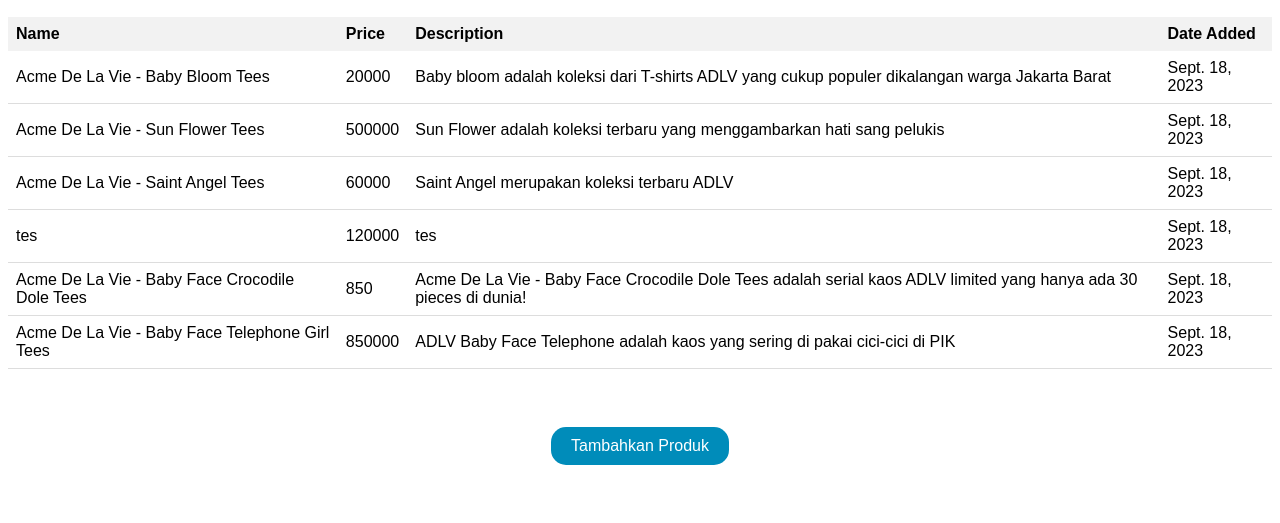
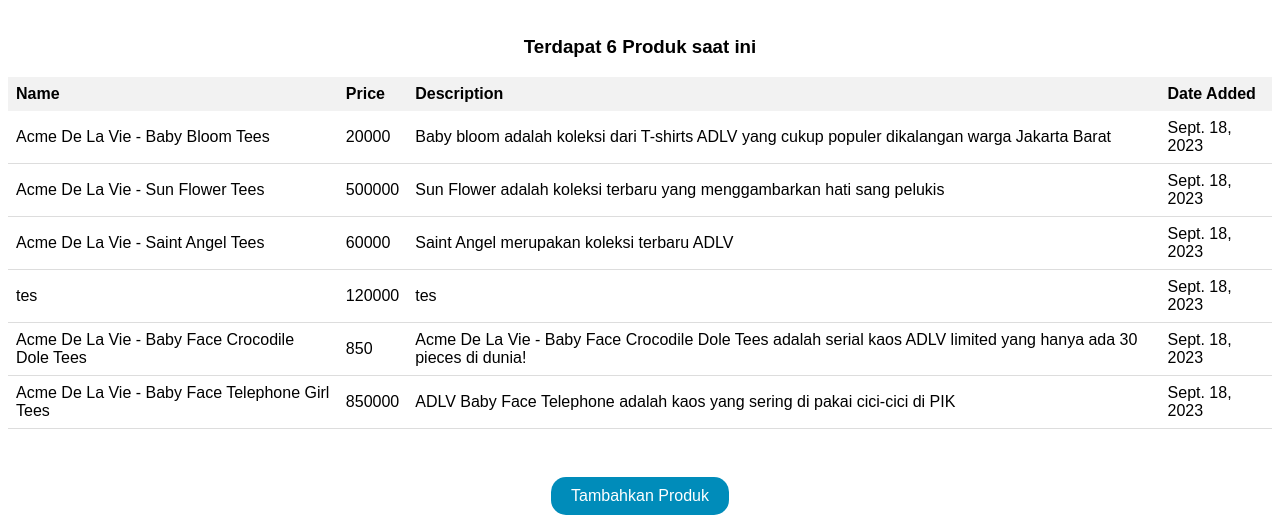
Before and after one commit to afsarakhaa/rumah-kaos, a Django app: page / in a window 1280 px wide. Shown: the part 533-1056 px from the top of the page. Before the commit the page ends 998 px from the top, so only its background shows below. Run offline with Django 4.2, Linux system fonts and the light colour scheme; data comes from the database, SQL or seed files in the repository.

Commit message:
Menambahkan bagian Bonus pada Kode dan README

```diff
--- a/main/templates/main.html
+++ b/main/templates/main.html
@@ -28,6 +28,11 @@
             padding: 10px;
             background-color: #008CBA;
             box-shadow:0 2px 4px rgba(0, 0, 0, 0.1);
+            color: #f2f2f2;
+        }
+
+        h3 {
+            text-align: center;
         }
 
         .container {
@@ -78,7 +83,8 @@
             display: flex;
             justify-content: center;
             align-items: center;
-            margin-top: 20px;
+            margin-top: 10px;
+
         }
 
         .rounded-button {
@@ -89,6 +95,7 @@
             cursor: pointer;
             border-radius: 15px;
             text-decoration: none;
+
         }
 
         /* Efek Hover pada bagian button*/
@@ -123,6 +130,8 @@
 
     <br />
 
+    <h3> Terdapat {{jumlah_produk}} Produk saat ini </h3>
+
     <table>
         <tr>
             <th>Name</th>
--- a/main/views.py
+++ b/main/views.py
@@ -10,12 +10,14 @@
 
 def show_main(request):
     products = Product.objects.all()
+    jumlah_produk = products.count()
     context = {
         'name': 'Acme De La Vie Baby Face Donut',
         'price': 'Rp850.000,00',
         'description': 'Kaos Acme De La Vie adalah kaos yang biasa dipakai oleh Koko-Koko di PIK',
         'image_url' : 'https://cdn.istyle.im/images/product/web/37/09/76/00/0/000000760937_01_800.png',
         'products' : products,
+        'jumlah_produk' : jumlah_produk,
 
     }
 
```
Also changed, not shown: README.md.
